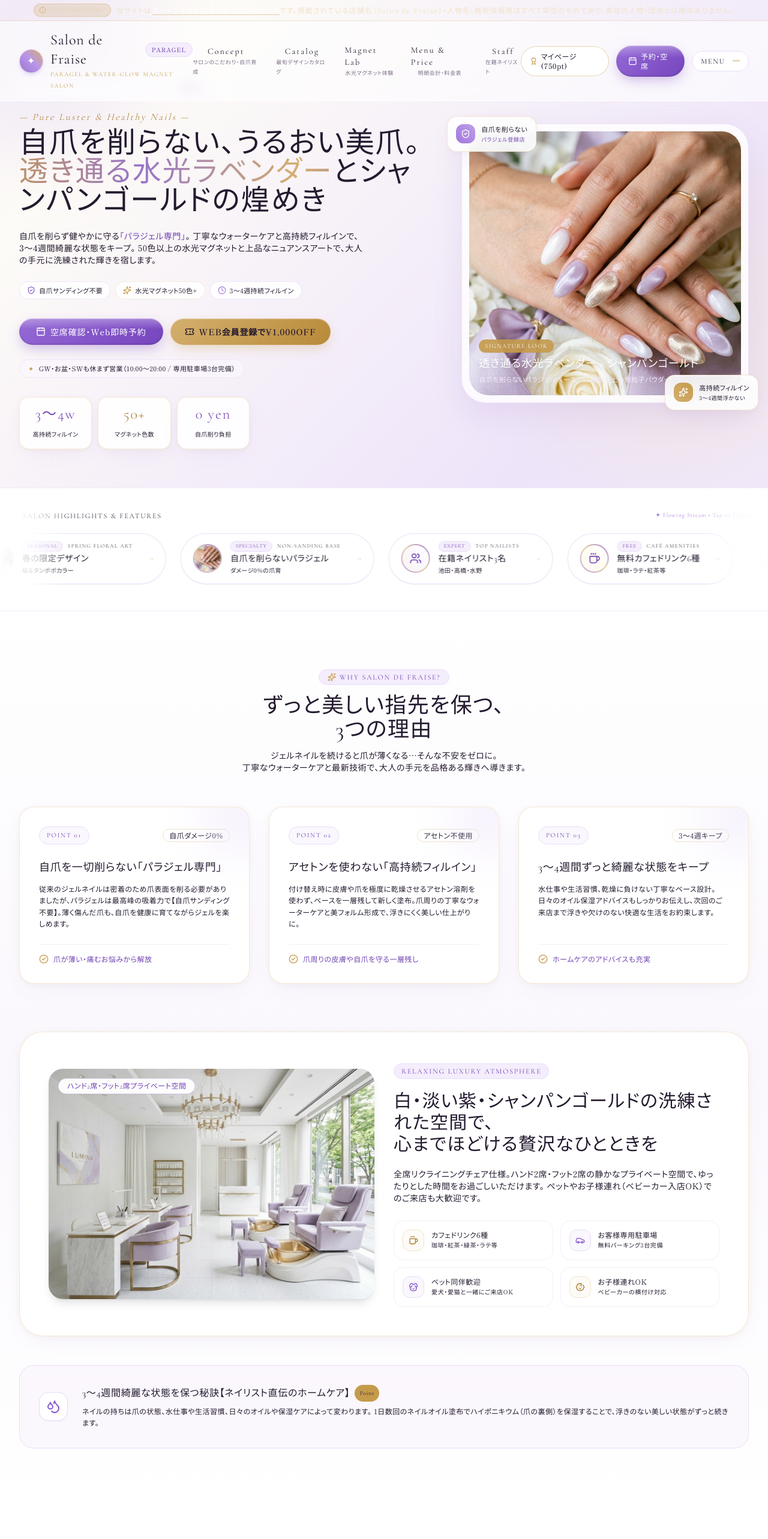
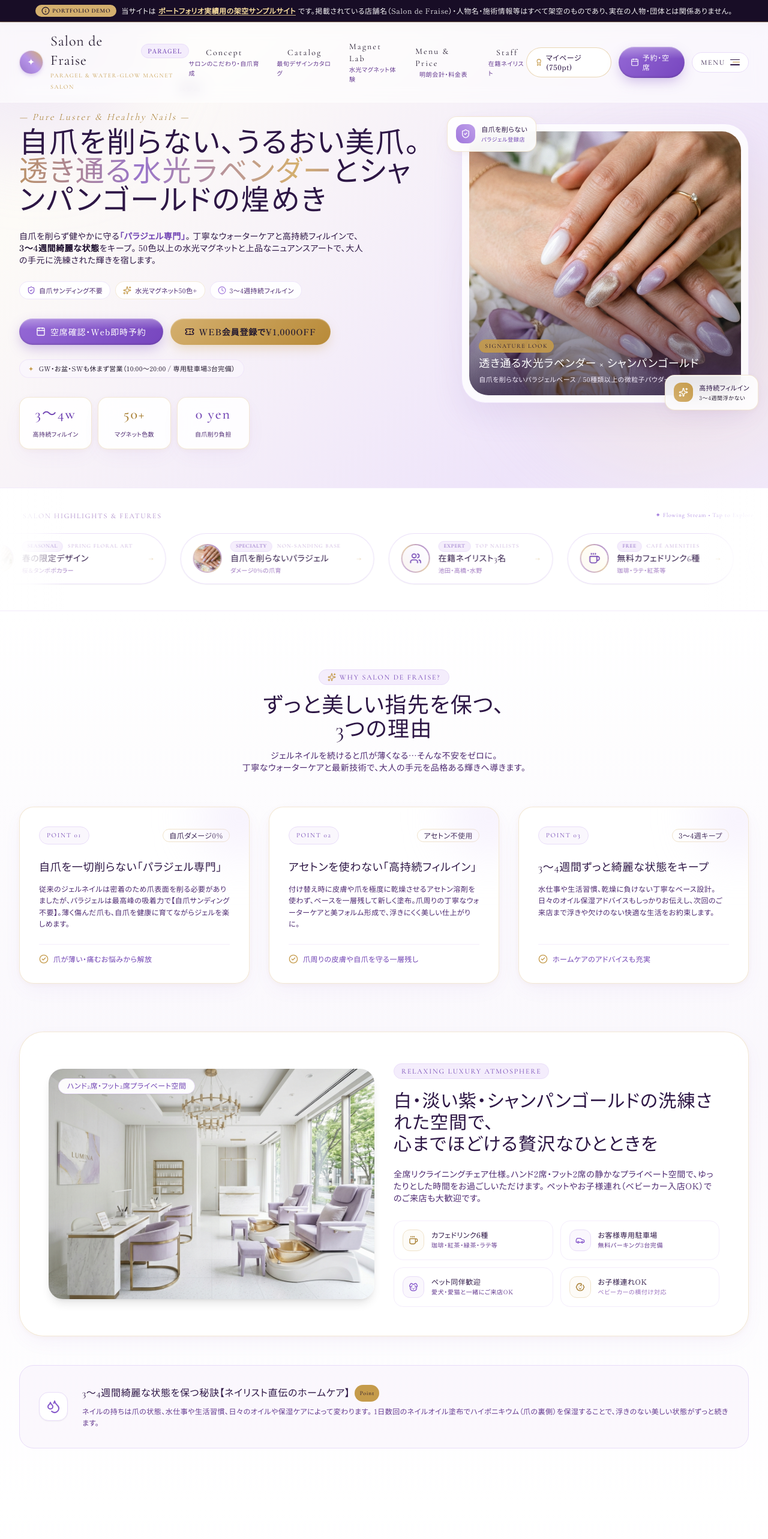
Before and after one commit to ikeda-haruka/nailsalon, a Next.js app: page / in a window 1280 px wide. Shown: the top 2566 px of the page at 60% size. Built offline with nearby package versions, Linux system fonts and the light colour scheme.

Commit message:
fix: 最上部免責バーの白飛び解消およびサイト全体の文字フォント・コントラスト視認性を向上

```diff
--- a/src/app/globals.css
+++ b/src/app/globals.css
@@ -24,6 +24,9 @@ body {
   overflow-x: hidden;
   letter-spacing: 0.04em;
   line-height: 1.85;
+  -webkit-font-smoothing: antialiased;
+  -moz-osx-font-smoothing: grayscale;
+  text-rendering: optimizeLegibility;
 }
 
 /* 繊細で優美なタイポグラフィ設定 */
--- a/src/components/ConceptSection.tsx
+++ b/src/components/ConceptSection.tsx
@@ -47,7 +47,7 @@ export default function ConceptSection() {
             ずっと美しい指先を保つ、<br />
             3つの理由
           </h2>
-          <p className="text-xs sm:text-sm text-plum-700 font-light leading-relaxed tracking-wide">
+          <p className="text-xs sm:text-sm text-plum-800 font-normal leading-relaxed tracking-wide">
             ジェルネイルを続けると爪が薄くなる…そんな不安をゼロに。<br className="hidden sm:inline" />
             丁寧なウォーターケアと最新技術で、大人の手元を品格ある輝きへ導きます。
           </p>
@@ -77,7 +77,7 @@ export default function ConceptSection() {
                   {p.title}
                 </h3>
 
-                <p className="text-xs text-plum-700 leading-relaxed mb-6 font-light tracking-wide">
+                <p className="text-xs text-plum-800 leading-relaxed mb-6 font-normal tracking-wide">
                   {p.desc}
                 </p>
               </div>
@@ -120,7 +120,7 @@ export default function ConceptSection() {
                 心までほどける贅沢なひとときを
               </h3>
 
-              <p className="text-xs sm:text-sm text-plum-700 leading-relaxed font-light tracking-wide">
+              <p className="text-xs sm:text-sm text-plum-800 leading-relaxed font-normal tracking-wide">
                 全席リクライニングチェア仕様。ハンド2席・フット2席の静かなプライベート空間で、ゆったりとした時間をお過ごしいただけます。
                 ペットやお子様連れ（ベビーカー入店OK）でのご来店も大歓迎です。
               </p>
@@ -132,8 +132,8 @@ export default function ConceptSection() {
                     <Coffee className="w-4 h-4" />
                   </div>
                   <div>
-                    <p className="text-xs font-normal text-plum-900 tracking-wide">カフェドリンク6種</p>
-                    <p className="text-[10px] text-plum-500 font-light">珈琲・紅茶・緑茶・ラテ等</p>
+                    <p className="text-xs font-medium text-plum-900 tracking-wide">カフェドリンク6種</p>
+                    <p className="text-[10px] text-plum-700 font-normal">珈琲・紅茶・緑茶・ラテ等</p>
                   </div>
                 </div>
 
@@ -142,8 +142,8 @@ export default function ConceptSection() {
                     <Car className="w-4 h-4" />
                   </div>
                   <div>
-                    <p className="text-xs font-normal text-plum-900 tracking-wide">お客様専用駐車場</p>
-                    <p className="text-[10px] text-plum-500 font-light">無料パーキング3台完備</p>
+                    <p className="text-xs font-medium text-plum-900 tracking-wide">お客様専用駐車場</p>
+                    <p className="text-[10px] text-plum-700 font-normal">無料パーキング3台完備</p>
                   </div>
                 </div>
 
@@ -152,8 +152,8 @@ export default function ConceptSection() {
                     <Dog className="w-4 h-4" />
                   </div>
                   <div>
-                    <p className="text-xs font-normal text-plum-900 tracking-wide">ペット同伴歓迎</p>
-                    <p className="text-[10px] text-plum-500 font-light">愛犬・愛猫と一緒にご来店OK</p>
+                    <p className="text-xs font-medium text-plum-900 tracking-wide">ペット同伴歓迎</p>
+                    <p className="text-[10px] text-plum-700 font-normal">愛犬・愛猫と一緒にご来店OK</p>
                   </div>
                 </div>
 
--- a/src/components/GallerySection.tsx
+++ b/src/components/GallerySection.tsx
@@ -243,11 +243,11 @@ export default function GallerySection() {
 
                   {/* カード下部: 料金 & 施術時間 */}
                   <div className="p-3 sm:p-4 pt-0 flex items-center justify-between text-xs border-t border-lavender-100/60 mt-1">
-                    <span className="font-serif font-light text-sm sm:text-base text-gold-600 tracking-wider">
+                    <span className="font-serif font-medium text-sm sm:text-base text-gold-700 tracking-wider">
                       {design.price}
                     </span>
-                    <span className="text-[10px] text-plum-500 flex items-center gap-1 font-light tracking-wide">
-                      <Clock className="w-3 h-3 text-lavender-400" />
+                    <span className="text-[10px] text-plum-700 flex items-center gap-1 font-normal tracking-wide">
+                      <Clock className="w-3 h-3 text-lavender-500" />
                       {design.duration}
                     </span>
                   </div>
--- a/src/components/Header.tsx
+++ b/src/components/Header.tsx
@@ -75,14 +75,20 @@ export default function Header() {
     <>
       <header className="fixed top-0 left-0 right-0 z-50 transition-all duration-300">
         {/* サイト最上部固定：ポートフォリオ実績用・架空免責バー */}
-        <div className="bg-gradient-to-r from-plum-950 via-[#2d1b3d] to-plum-950 text-gold-200 border-b border-gold-400/30 py-1.5 px-3 sm:px-4 text-center select-none shadow-sm">
-          <div className="max-w-7xl mx-auto flex items-center justify-center gap-2 text-[10px] sm:text-xs font-light tracking-wider">
-            <span className="inline-flex items-center gap-1 px-2 py-0.5 rounded-full bg-gold-500/20 text-gold-300 border border-gold-400/40 font-serif text-[9px] uppercase tracking-widest shrink-0">
-              <Info className="w-3 h-3 text-gold-400 shrink-0" />
+        <div
+          style={{ backgroundColor: "#180d26", color: "#ffffff" }}
+          className="border-b border-[#d4af6e]/50 py-2 px-3 sm:px-4 text-center select-none shadow-md"
+        >
+          <div className="max-w-7xl mx-auto flex items-center justify-center gap-2 text-xs font-normal tracking-wide">
+            <span
+              style={{ backgroundColor: "#d4af6e", color: "#180d26" }}
+              className="inline-flex items-center gap-1 px-2.5 py-0.5 rounded-full font-serif font-bold text-[10px] uppercase tracking-wider shrink-0 shadow-2xs"
+            >
+              <Info className="w-3.5 h-3.5 shrink-0" />
               <span>PORTFOLIO DEMO</span>
             </span>
-            <span className="truncate sm:overflow-visible sm:whitespace-normal">
-              当サイトは<strong className="text-white font-normal underline decoration-gold-400/60 underline-offset-2">ポートフォリオ実績用のサンプルサイト</strong>です。掲載されている店舗名（Salon de Fraise）・人物名・施術情報等はすべて架空のものであり、実在の人物・団体とは関係ありません。
+            <span className="text-white/95 leading-relaxed truncate sm:overflow-visible sm:whitespace-normal font-sans">
+              当サイトは<strong className="text-[#f7dd9d] font-bold underline decoration-[#f7dd9d]/80 underline-offset-2 mx-1">ポートフォリオ実績用の架空サンプルサイト</strong>です。掲載されている店舗名（Salon de Fraise）・人物名・施術情報等はすべて架空のものであり、実在の人物・団体とは関係ありません。
             </span>
           </div>
         </div>
@@ -130,7 +136,7 @@ export default function Header() {
                     <span className="font-serif tracking-widest text-sm font-normal text-plum-dark group-hover:text-lavender-600 transition-colors">
                       {link.name}
                     </span>
-                    <span className="text-[9px] text-plum-muted group-hover:text-gold-500 transition-colors font-light">
+                    <span className="text-[10px] text-plum-700 group-hover:text-gold-600 transition-colors font-normal">
                       {link.jp}
                     </span>
                   </Link>
--- a/src/components/HeroSection.tsx
+++ b/src/components/HeroSection.tsx
@@ -43,9 +43,9 @@ export default function HeroSection() {
             </div>
 
             {/* リード文 */}
-            <p className="text-xs sm:text-sm text-plum-700 leading-relaxed max-w-xl mx-auto lg:mx-0 font-light tracking-wide">
-              自爪を削らず健やかに守る<strong className="text-lavender-700 font-medium">「パラジェル専門」</strong>。
-              丁寧なウォーターケアと高持続フィルインで、<strong className="text-plum-900 font-medium">3〜4週間綺麗な状態</strong>をキープ。
+            <p className="text-xs sm:text-sm text-plum-900 leading-relaxed max-w-xl mx-auto lg:mx-0 font-normal tracking-wide">
+              自爪を削らず健やかに守る<strong className="text-lavender-700 font-semibold">「パラジェル専門」</strong>。
+              丁寧なウォーターケアと高持続フィルインで、<strong className="text-plum-950 font-semibold">3〜4週間綺麗な状態</strong>をキープ。
               50色以上の水光マグネットと上品なニュアンスアートで、大人の手元に洗練された輝きを宿します。
             </p>
 
@@ -98,16 +98,16 @@ export default function HeroSection() {
             {/* ハイライト数値 */}
             <div className="grid grid-cols-3 gap-2.5 pt-2 max-w-sm mx-auto lg:mx-0">
               <div className="pearl-glass p-3 rounded-2xl text-center border border-lavender-100 shadow-2xs">
-                <span className="block font-serif font-light text-xl sm:text-2xl text-lavender-700 tracking-wider">3〜4w</span>
-                <span className="text-[10px] font-normal text-plum-600 tracking-wide">高持続フィルイン</span>
+                <span className="block font-serif font-medium text-xl sm:text-2xl text-lavender-700 tracking-wider">3〜4w</span>
+                <span className="text-[10px] font-medium text-plum-800 tracking-wide">高持続フィルイン</span>
               </div>
               <div className="pearl-glass p-3 rounded-2xl text-center border border-lavender-100 shadow-2xs">
-                <span className="block font-serif font-light text-xl sm:text-2xl text-gold-600 tracking-wider">50+</span>
-                <span className="text-[10px] font-normal text-plum-600 tracking-wide">マグネット色数</span>
+                <span className="block font-serif font-medium text-xl sm:text-2xl text-gold-600 tracking-wider">50+</span>
+                <span className="text-[10px] font-medium text-plum-800 tracking-wide">マグネット色数</span>
               </div>
               <div className="pearl-glass p-3 rounded-2xl text-center border border-lavender-100 shadow-2xs">
-                <span className="block font-serif font-light text-xl sm:text-2xl text-lavender-700 tracking-wider">0 yen</span>
-                <span className="text-[10px] font-normal text-plum-600 tracking-wide">自爪削り負担</span>
+                <span className="block font-serif font-medium text-xl sm:text-2xl text-lavender-700 tracking-wider">0 yen</span>
+                <span className="text-[10px] font-medium text-plum-800 tracking-wide">自爪削り負担</span>
               </div>
             </div>
 
--- a/src/components/MenuSection.tsx
+++ b/src/components/MenuSection.tsx
@@ -99,14 +99,14 @@ export default function MenuSection() {
                           {item.price}
                         </span>
                       </div>
-                      <p className="text-xs text-plum-700 leading-relaxed mb-4 font-light tracking-wide">
+                      <p className="text-xs text-plum-800 leading-relaxed mb-4 font-normal tracking-wide">
                         {item.description}
                       </p>
                     </div>
 
                     <div className="pt-3 border-t border-lavender-100/70 flex items-center justify-between text-xs">
-                      <span className="text-[10px] text-plum-500 flex items-center gap-1 font-light tracking-wide">
-                        <Clock className="w-3.5 h-3.5 text-lavender-400" />
+                      <span className="text-[10px] text-plum-700 flex items-center gap-1 font-normal tracking-wide">
+                        <Clock className="w-3.5 h-3.5 text-lavender-500" />
                         目安: {item.time}
                       </span>
                       <a
--- a/tailwind.config.ts
+++ b/tailwind.config.ts
@@ -40,6 +40,17 @@ const config: Config = {
         },
         // 深みのあるパープルチャコール（可読性の高いエレガントなテキスト色）
         plum: {
+          50: "#faf8fc",
+          100: "#f3edf8",
+          200: "#e6d8f1",
+          300: "#d2bce3",
+          400: "#b695d1",
+          500: "#9b72be",
+          600: "#8052ab",
+          700: "#653a90",
+          800: "#4c2870",
+          900: "#2d1645",
+          950: "#1a0b2b",
           dark: "#241a2f",
           body: "#463b52",
           muted: "#7c7088",
```
